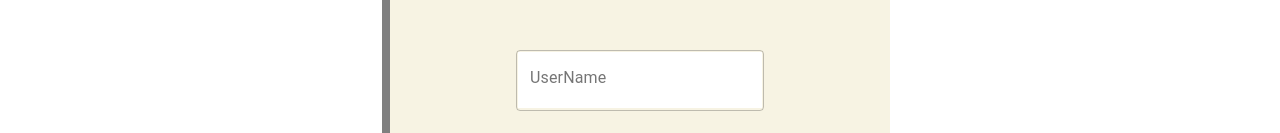
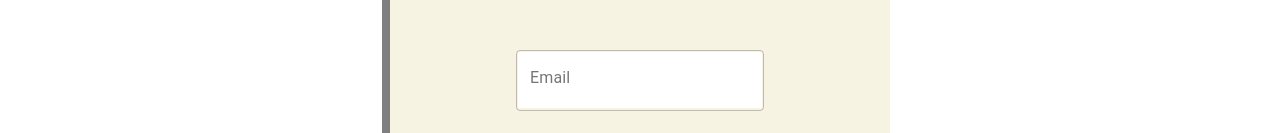
Before and after one commit to AhmadNourelddine/furnifuture, a React (Create React App) app: page /login in a window 1280 px wide. Shown: the part 187-320 px from the top of the page. Built offline with nearby package versions, Linux system fonts and the light colour scheme.

Commit message:
changed username to email

```diff
--- a/src/pages/Login/index.js
+++ b/src/pages/Login/index.js
@@ -49,7 +49,7 @@ const Login = ()=> {
 
     <Box className='login-form' id="signin-box">
     <p id="sign-in">Sign In To Your Account</p>
-    <TextField id="outlined-basic" label="UserName" variant="outlined" margin="normal"
+    <TextField id="outlined-basic" label="Email" variant="outlined" margin="normal"
     onChange = {e=>setEmail(e.target.value)}/>
 
     <TextField id="outlined-basic" label="Password" variant="outlined" margin="normal"
```
